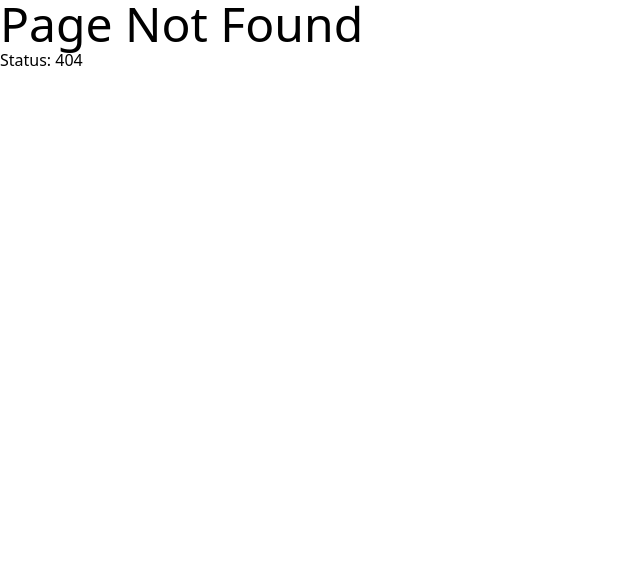
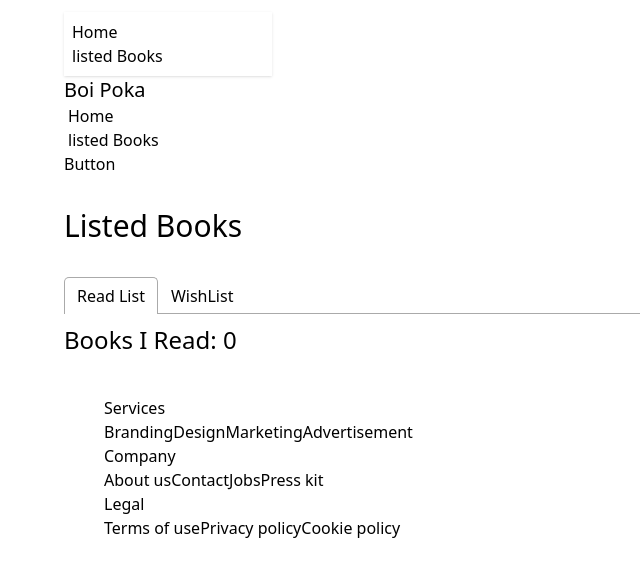
Before and after one commit to najmul19/React-Router-And-State-Management-Updated, a React (Vite) app in the folder boi-poka/: page /listedBooks in a window 1280 px wide. Before the commit this address had no page. Shown: the top 576 px of the page, without its empty margins (0-640 px from the left). Built offline with nearby package versions, Linux system fonts and the light colour scheme.

Commit message:
get read and display read list

```diff
--- a/boi-poka/package.json
+++ b/boi-poka/package.json
@@ -15,6 +15,7 @@
     "react": "^19.0.0",
     "react-dom": "^19.0.0",
     "react-router-dom": "^7.5.0",
+    "react-tabs": "^6.1.0",
     "sort-by": "^1.2.0"
   },
   "devDependencies": {
--- a/boi-poka/src/Utility/addTodb.js
+++ b/boi-poka/src/Utility/addTodb.js
@@ -42,4 +42,4 @@ const addToStoredReadList = (id) => {
   }
 };
 
-export { addToStoredReadList ,addToStoredWishList};
+export { addToStoredReadList ,addToStoredWishList, getStoredReadList,getStoredWishList};
--- /dev/null
+++ b/boi-poka/src/componets/ListedBooks/ListedBooks.jsx
@@ -0,0 +1,47 @@
+import React from "react";
+import { useEffect } from "react";
+import { useLoaderData } from "react-router-dom";
+import { Tab, Tabs, TabList, TabPanel } from "react-tabs";
+import "react-tabs/style/react-tabs.css";
+import { getStoredReadList } from "../../Utility/addTodb";
+import { useState } from "react";
+import Book from "../Book/Book";
+
+const ListedBooks = () => {
+    const [readlist,setReadList] = useState([]);
+
+    const allBooks = useLoaderData();
+    useEffect(()=>{
+        const storedReadlist = getStoredReadList();
+        const storedReadlistInt = storedReadlist.map(id=> parseInt(id));
+        console.log(storedReadlist,allBooks,storedReadlistInt)
+
+        const readbookList = allBooks.filter(book=> storedReadlistInt.includes(book.bookId));
+
+        setReadList(readbookList);
+    }, [])
+    return (
+    <div>
+      <h2 className="text-3xl my-8">Listed Books</h2>
+
+      <Tabs>
+        <TabList>
+          <Tab>Read List</Tab>
+          <Tab>WishList</Tab>
+        </TabList>
+
+        <TabPanel>
+          <h2 className="text-2xl">Books I Read: {readlist.length} </h2>
+          {
+            readlist.map(book=> <Book key={book.bookId} book={book}></Book> )
+          }
+        </TabPanel>
+        <TabPanel>
+          <h2 className="text-2xl">My WishList</h2>
+        </TabPanel>
+      </Tabs>
+    </div>
+  );
+};
+
+export default ListedBooks;
--- a/boi-poka/src/componets/NavBar/NavBar.jsx
+++ b/boi-poka/src/componets/NavBar/NavBar.jsx
@@ -8,7 +8,9 @@ const NavBar = () => {
       </li>
 
       <li>
-        <a>Item 3</a>
+        <NavLink to='/listedBooks'>
+        listed Books
+        </NavLink>
       </li>
     </>
   );
--- a/boi-poka/src/main.jsx
+++ b/boi-poka/src/main.jsx
@@ -9,6 +9,7 @@ import ErrorPage from "./componets/ErrorPage/ErrorPage";
 import Home from "./componets/Home/Home";
 import DashBoard from "./componets/DashBoard/DashBoard";
 import BookDetail from "./componets/BookDetail/BookDetail";
+import ListedBooks from "./componets/ListedBooks/ListedBooks";
 const router = createBrowserRouter([
   {
     path: "/",
@@ -26,6 +27,12 @@ const router = createBrowserRouter([
         loader: ()=> fetch('/booksData.json')
       },
       {
+        path: 'listedBooks',
+        element: <ListedBooks></ListedBooks>,
+        loader: ()=> fetch('/booksData.json')
+      }
+      ,
+      {
         path: 'dashboard',
         element: <DashBoard></DashBoard>
       }
```
Also changed, not shown: 1 other file (tests, documents, lock files or other folders).
